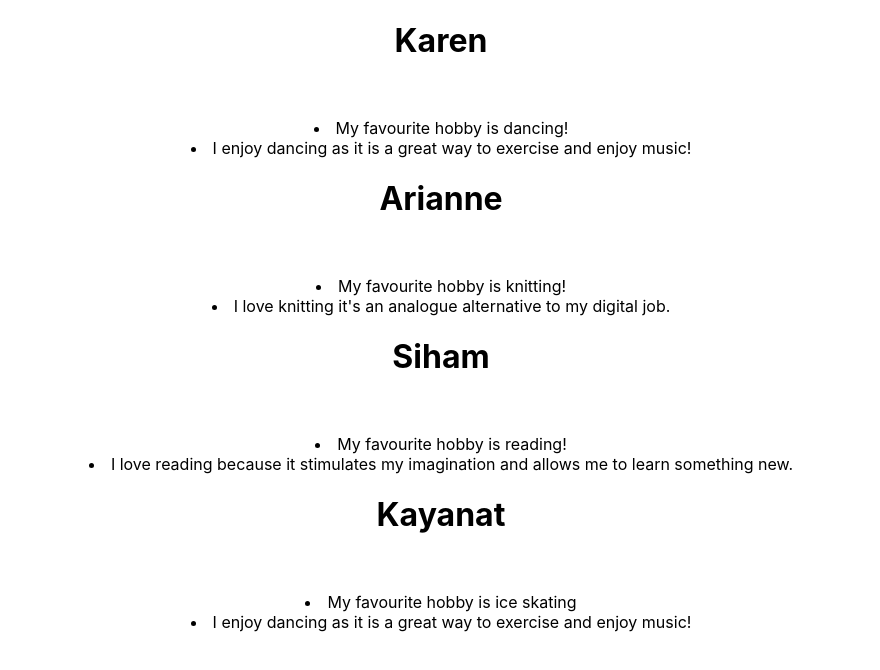
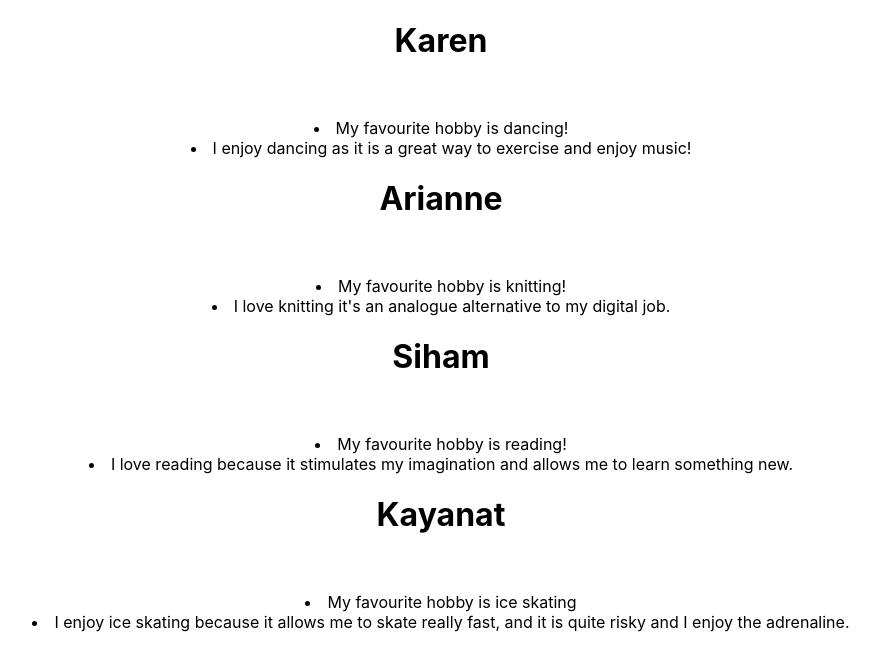
Before and after one commit to KayanatSuleman/CFGGROUP2_PROJECT, a React (Create React App) app: page / in a window 1280 px wide. Shown: the top 670 px of the page, without its empty margins (199-1079 px from the left). Built offline with nearby package versions, Linux system fonts and the light colour scheme.

Commit message:
Kayanat Hobbies Omitted

```diff
--- a/src/Kayanat.js
+++ b/src/Kayanat.js
@@ -5,7 +5,7 @@ function Kayanat () {
             <br></br>
             <p>
                 <li>My favourite hobby is ice skating</li>
-                <li>I enjoy dancing as it is a great way to exercise and enjoy music!</li>
+                <li>I enjoy ice skating because it allows me to skate really fast, and it is quite risky and I enjoy the adrenaline.</li>
 
             </p>
         </div>
```
